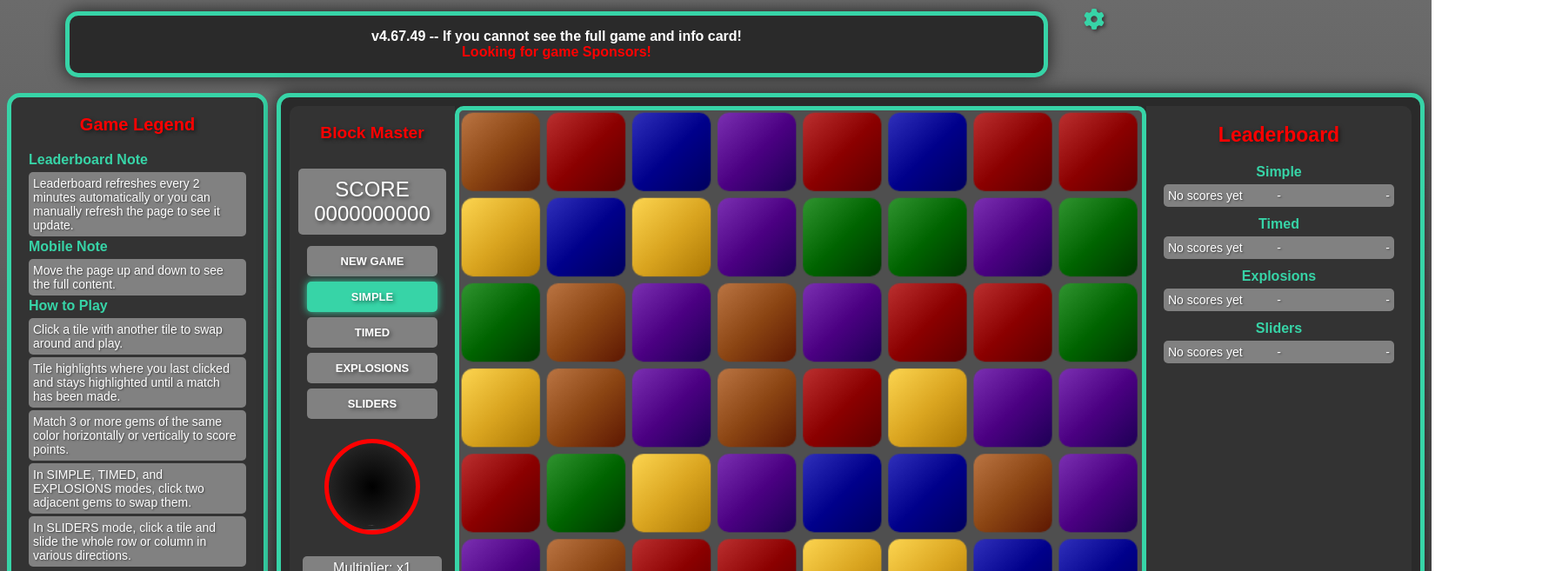
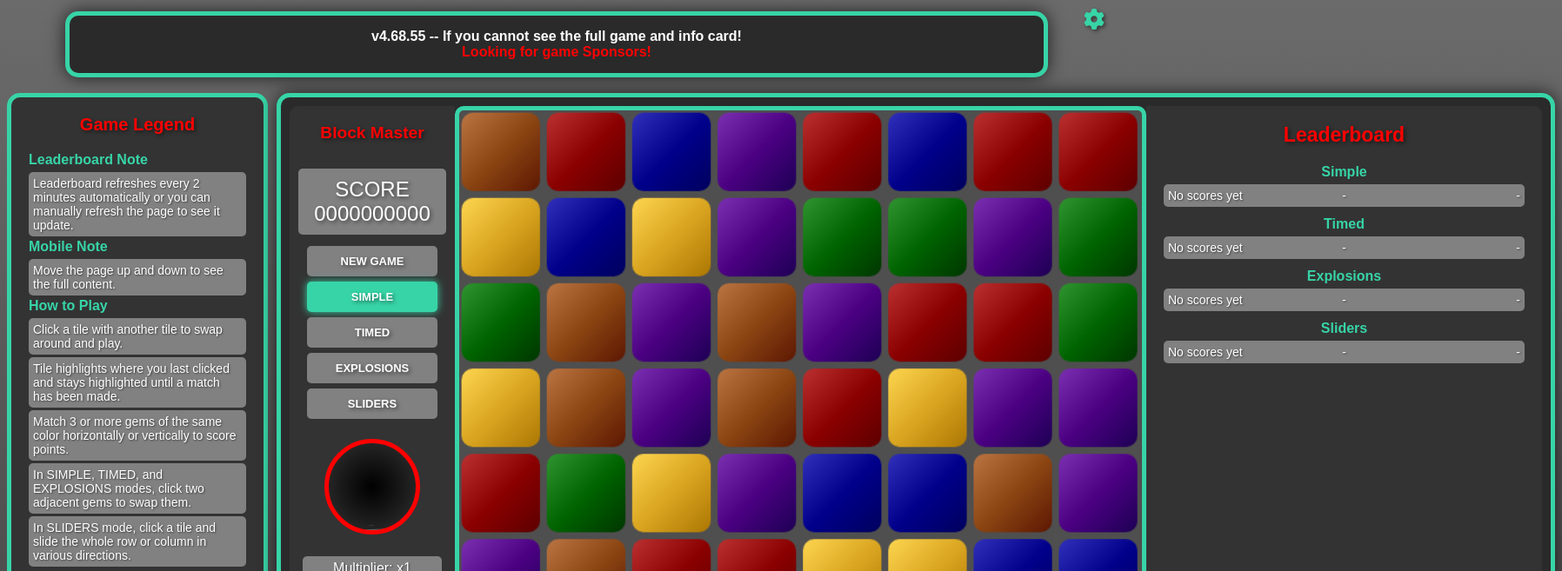
Before and after one commit to ItsChasesHub/BlockMasterOnline, a website: page client/blockmaster.html in a window 1280 px wide. Shown: the top 657 px of the page at 87% size, 1796 px wide, since content can reach past the window. Drawn offline with Linux system fonts and the light colour scheme; no server answers.

Commit message:
Adjusted CSS and Updated Version
- Updated CSS to max leaderboard max submission lengths
- Updated Version

```diff
--- a/client/blockmaster.css
+++ b/client/blockmaster.css
@@ -208,7 +208,7 @@ canvas {
 }
 
 .leaderboard {
-    width: 450px;
+    width: 600px;
     padding: 20px;
     background-color: #333;
     border-radius: 0 10px 10px 0;
--- a/client/blockmaster.html
+++ b/client/blockmaster.html
@@ -55,7 +55,7 @@
             </div>
         </div>
     </div>
-    <div class="top-info info-section">v4.67.49 -- If you cannot see the full game and info card! <span style="color: #FF0000;">Looking for game Sponsors!</span></div>
+    <div class="top-info info-section">v4.68.55 -- If you cannot see the full game and info card! <span style="color: #FF0000;">Looking for game Sponsors!</span></div>
     <div class="game-wrapper">
         <div class="game-legend">
             <div class="legend-title">Game Legend</div>
```
